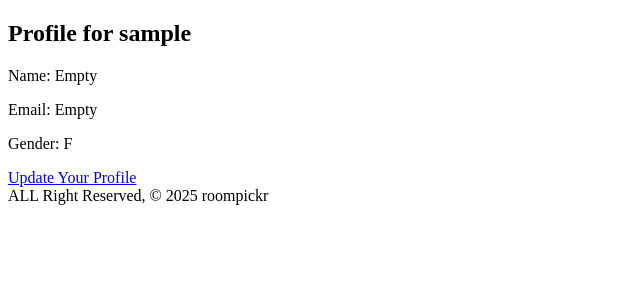
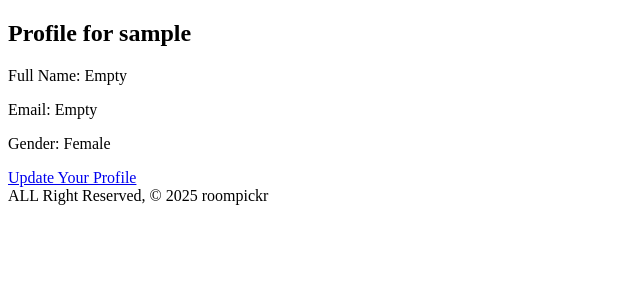
Before and after one commit to Fatema-Abdulla/RoomPickr, a Django app: page /accounts/profile/ in a window 1280 px wide. Shown: the part 91-391 px from the top of the page, without its empty margins (0-640 px from the left). Run offline with Django 5.2, Linux system fonts and the light colour scheme; the visitor is signed in with stand-in values (Sample User, id 1); data comes from the database, SQL or seed files in the repository.

Commit message:
finished modify the some label input name

```diff
--- a/roompickr/main_app/templates/users/profile.html
+++ b/roompickr/main_app/templates/users/profile.html
@@ -5,13 +5,13 @@
 
   {% for profile in profiles %}
     {% if profile.name and profile.email %}
-      <p>Name: {{profile.name}}</p>
+      <p>Full Name: {{profile.name}}</p>
       <p>Email: {{profile.email}}</p>
     {% else %}
-      <p>Name: Empty </p>
+      <p>Full Name: Empty </p>
       <p>Email: Empty</p>
     {% endif %}
-    <p>Gender: {{profile.gender}}</p>
+    <p>Gender: {{profile.get_gender_display}}</p>
 
     <a href="{% url 'update_profile' profile.id %}">Update Your Profile</a>
   {% endfor %}
--- a/roompickr/main_app/templates/users/update_profile.html
+++ b/roompickr/main_app/templates/users/update_profile.html
@@ -6,7 +6,9 @@
   <form action="" method="POST" enctype="multipart/form-data">
     {% csrf_token %}
     {{ user_form.as_p }}
-    {{ profile_form.as_p }}
+    <p>Full Name: {{profile_form.name}}</p>
+    <p>Email: {{profile_form.email}}</p>
+    <p>Gender: {{profile_form.gender}}</p>
     <button type="submit" class="btn btn-success">Update</button>
   </form>
 </div>
```
